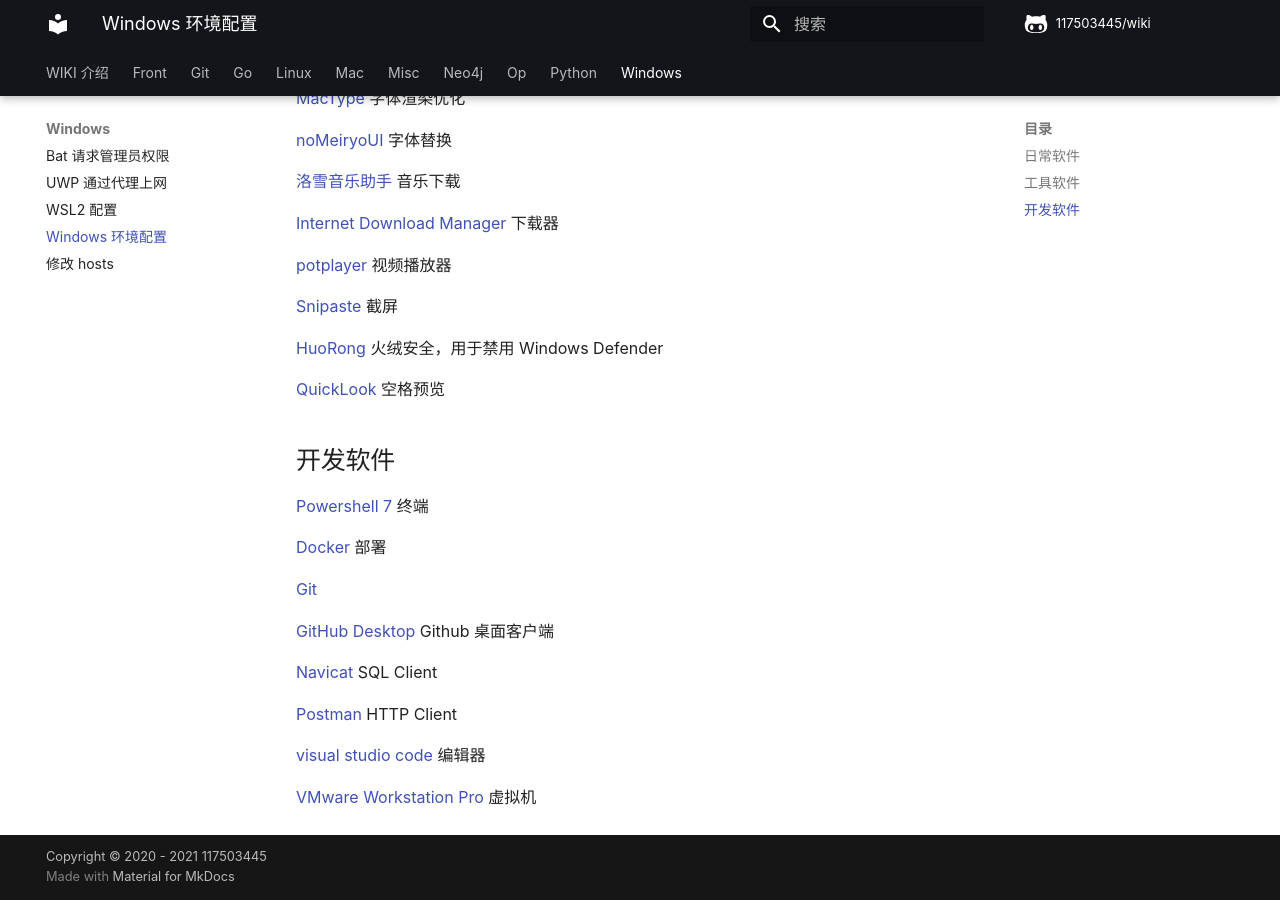
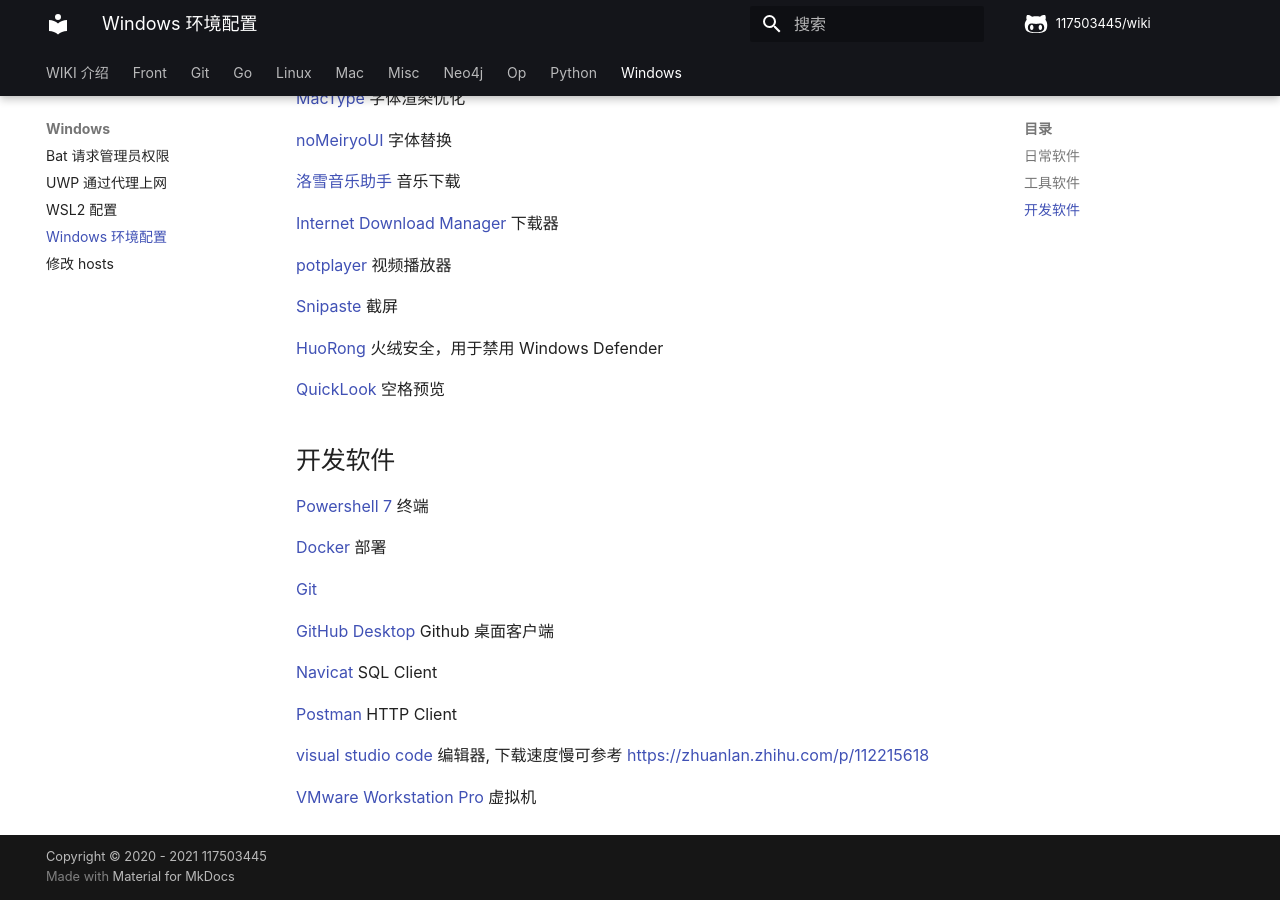
Before and after one commit to 117503445/wiki, an MkDocs documentation site: the page built from docs/windows/Windows 环境配置.md, in a window 1280 px wide and 900 px high, scrolled down 725 px. Built offline with MkDocs 1.6.1 and Material for MkDocs 9.7.7, drawn with Linux system fonts in a browser that asks for light colours; some web fonts are replaced; comment, search, counter and statistics services are not loaded.

Commit message:
Update Windows 环境配置.md

```diff
--- a/docs/windows/Windows 环境配置.md
+++ b/docs/windows/Windows 环境配置.md
@@ -56,6 +56,6 @@
 
 [Postman](https://www.postman.com/downloads/) HTTP Client
 
-[visual studio code](https://code.visualstudio.com/) 编辑器
+[visual studio code](https://code.visualstudio.com/) 编辑器, 下载速度慢可参考 <https://zhuanlan.zhihu.com/p/112215618>
 
 [VMware Workstation Pro](https://www.ghxi.com/vmware15.html) 虚拟机
```
